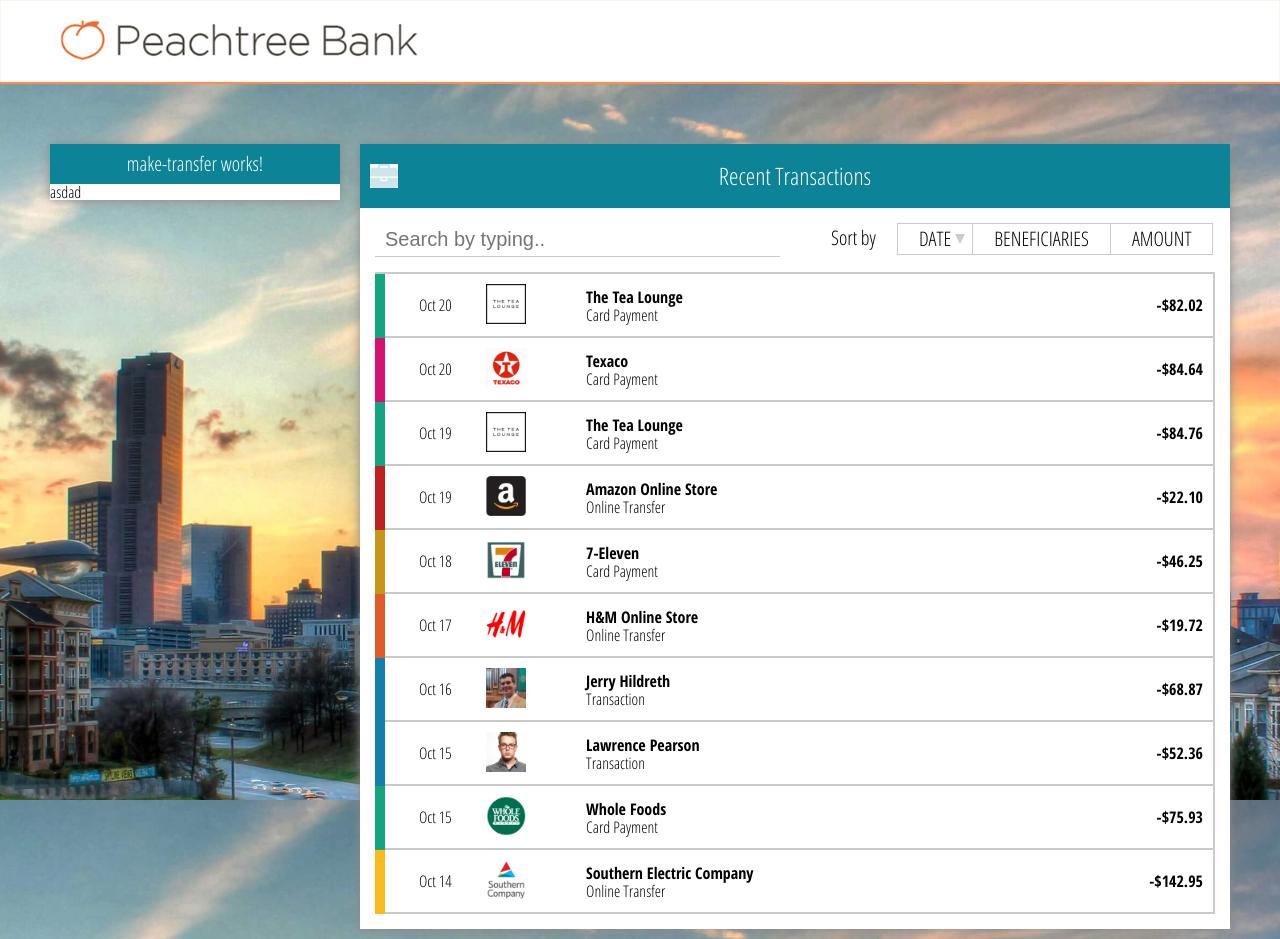
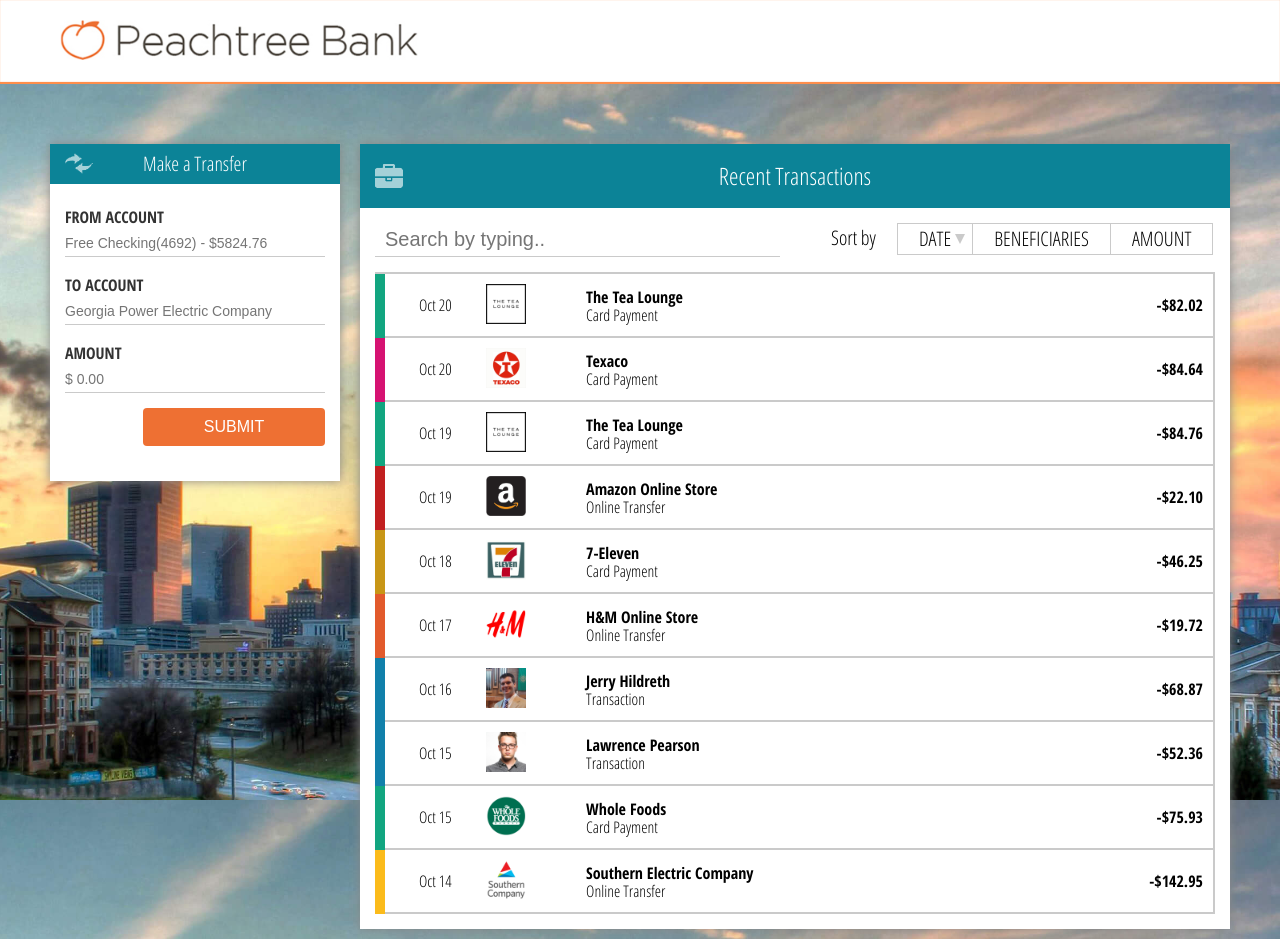
Before and after one commit to steelx/backbase-fe, an Angular app: page / in a window 1280 px wide. Built offline with nearby package versions, Linux system fonts and the light colour scheme.

Commit message:
bg icon optimized

```diff
--- a/src/app/make-transfer/make-transfer.component.css
+++ b/src/app/make-transfer/make-transfer.component.css
@@ -1,6 +1,7 @@
 section {
     background-color: #fff;
     box-shadow: 0 0 10px #888888;
+    padding-bottom: 15px;
 }
 
 h3 {
@@ -10,4 +11,53 @@
     color: #ffffff;
     padding: 10px 0;
     text-align: center;
+    background: url('../../assets/icons/arrows.png') no-repeat #0C8397 15px 50%;
 }
+
+form {
+    margin: 20px 15px;
+    display: block;
+}
+form:after {
+    content: "";
+    display: table;
+    width:100%;
+    clear: both;
+}
+
+fieldset {
+    margin-bottom: 15px;
+}
+
+fieldset label {
+    font-size: 16px;
+    font-weight: 700;
+    text-transform: uppercase;
+    color: #333;
+    display: block;
+    margin: 5px 0;
+}
+
+fieldset input {
+    font-size: 14px;
+    font-weight: 100;
+    padding: 5px 0;
+    width: 100%;
+    border: none;
+    border-bottom: 1px solid #CACACA;
+    outline: none;
+}
+
+button {
+    font-size: 16px;
+    font-weight: 100;
+    text-transform: uppercase;
+    color: #ffffff;
+    background-color: #EE7033;
+    border: none;
+    width: 70%;
+    float: right;
+    padding: 10px 0;
+    border-radius: 4px;
+    cursor: pointer;
+}
--- a/src/app/make-transfer/make-transfer.component.html
+++ b/src/app/make-transfer/make-transfer.component.html
@@ -1,8 +1,23 @@
 <section class="make-transfer">
     <h3>
-        make-transfer works!
+        Make a Transfer
     </h3>
-    <p>
-        asdad
-    </p>
+    <form>
+        <fieldset>
+            <label>From Account</label>
+            <input type="text" placeholder="Free Checking(4692) - $5824.76">
+        </fieldset>
+
+        <fieldset>
+            <label>To Account</label>
+            <input type="text" placeholder="Georgia Power Electric Company">
+        </fieldset>
+
+        <fieldset>
+            <label>Amount</label>
+            <input type="text" placeholder="$ 0.00">
+        </fieldset>
+
+        <button type="submit">Submit</button>
+    </form>
 </section>
--- a/src/app/recent-transactions/recent-transactions.component.css
+++ b/src/app/recent-transactions/recent-transactions.component.css
@@ -10,5 +10,5 @@
     color: #ffffff;
     padding: 20px 0;
     text-align: center;
-    background: url('../../assets/icons/briefcase.png') no-repeat #0C8397 10px 50%;
+    background: url('../../assets/icons/briefcase.png') no-repeat #0C8397 15px 50%;
 }
```
Also changed, not shown: src/assets/icons/arrows.png, src/assets/icons/briefcase.png.
